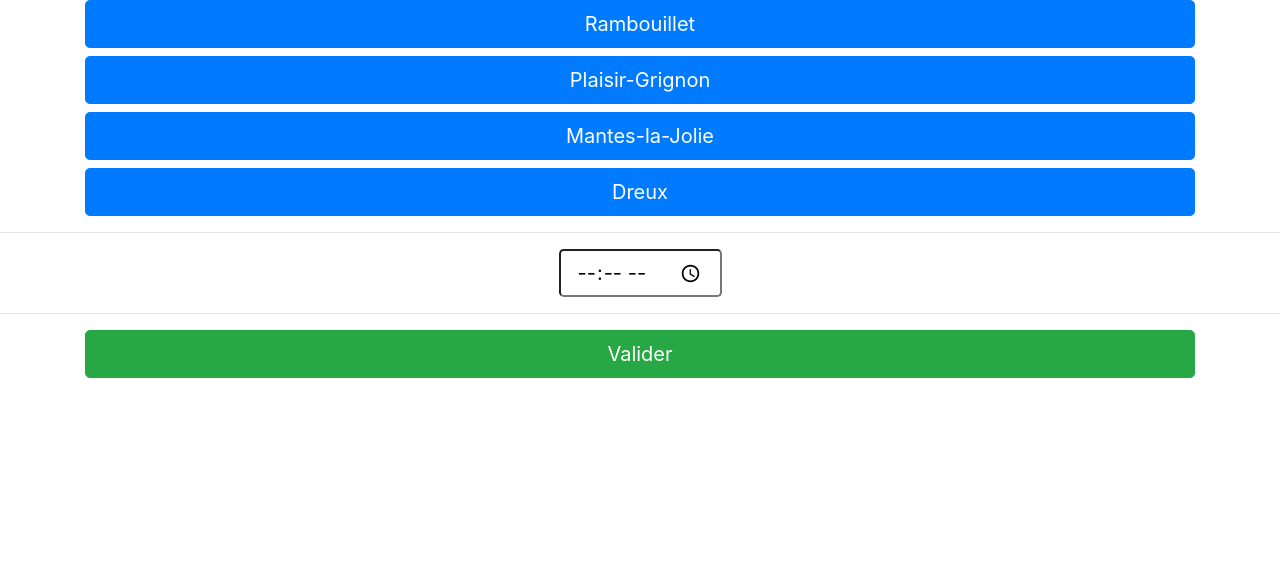
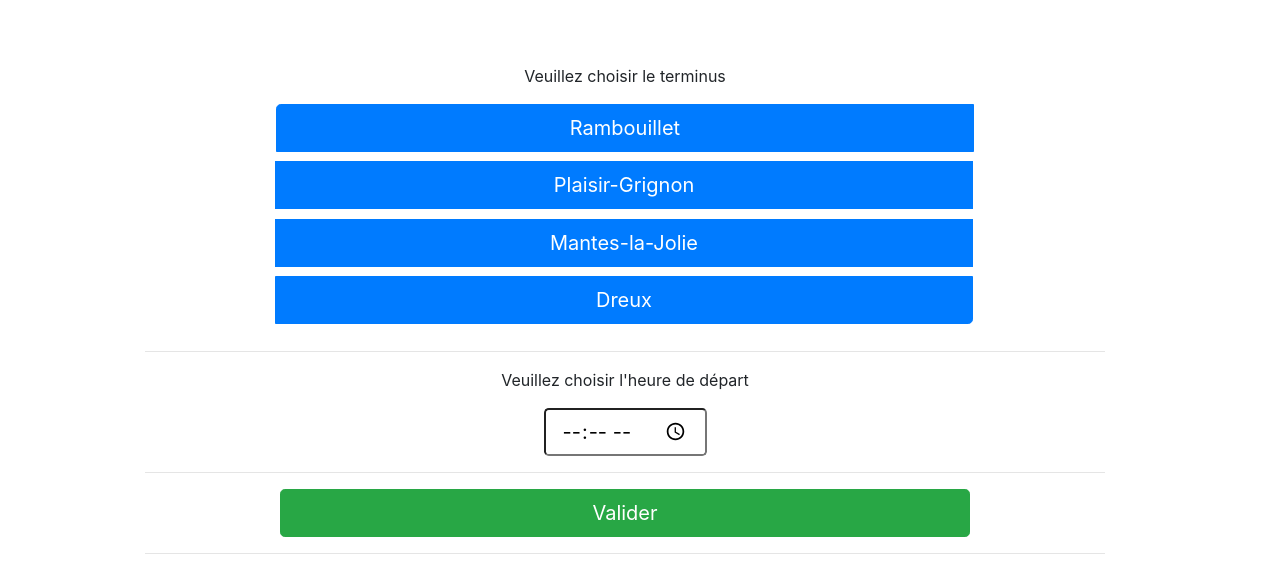
Before and after one commit to laviagicien/numTrain, an Angular app: page / in a window 1280 px wide. Shown: the top 576 px of the page. Built offline with nearby package versions, Linux system fonts and the light colour scheme.

Commit message:
change for radio button, failed to set the active class, goind to be next step

```diff
--- a/src/app/app.component.html
+++ b/src/app/app.component.html
@@ -1 +1,5 @@
-<app-destination-choice></app-destination-choice>
+<div class="row h-100 w-100">
+    <div class="w-75 mx-auto" style="margin-top:5%">
+        <app-destination-choice></app-destination-choice>
+    </div>
+</div>
--- a/src/app/destination-choice/destination-choice.component.html
+++ b/src/app/destination-choice/destination-choice.component.html
@@ -1,20 +1,33 @@
 <!-- choose a destination section -->
-<div class="container">
-  <button *ngFor="let dest of destList"
-          class="btn btn-primary btn-lg btn-block"
-          (click)="setDestination(dest.terminus, dest.id)">{{dest.terminus}}</button>
+<div class="container text-center">
+  <p>Veuillez choisir le terminus</p>
+  <div class="btn-group btn-group-toggle btn-group-vertical w-75 text-center" data-toggle="buttons">
+
+    <label *ngFor="let dest of destList; let i=index"
+           class="btn btn-primary btn-lg btn-block w-100"
+           style="margin-bottom: 1.5%">
+      <input type="radio"
+             name="options"
+             id="option{{i+1}}"
+             autocomplete="off"
+             (click)="setDestination(dest.terminus, dest.id)">{{dest.terminus}}
+    </label>
+  </div>
+
 </div>
 <hr>
 <!-- choose a time section, maybe in a different component later -->
 <div class="container text-center">
+  <p>Veuillez choisir l'heure de départ</p>
   <input type="time" name="hourOfDep" class="form-control-lg" [(ngModel)]="hourTmp" (change)="setHourOfDep()"><br>
 </div>
 <hr>
-<div class="container">
+<div class="container w-75">
   <button class="btn btn-success btn-lg btn-block"
           (click)="changeVisible()"
           (click)="setNumTrain()">Valider</button>
 </div>
-<div class="container text-center">
+<hr>
+<div class="container text-center w-75">
   <h1 [ngStyle]="{visibility : getVisible()}" >Train N° {{getNumTrain()}}</h1>
 </div>
--- a/src/app/destination-choice/destination-choice.component.ts
+++ b/src/app/destination-choice/destination-choice.component.ts
@@ -11,17 +11,27 @@ import { Train } from './train.model';
 
 export class DestinationChoiceComponent implements OnInit {
   trainDep :Train = new Train();
-  destList: Array<Destination> = [
+  destList :Array<Destination> = [
     new Destination('Rambouillet', '4'),
     new Destination('Plaisir-Grignon', '5'),
     new Destination('Mantes-la-Jolie', '6'),
     new Destination('Dreux', '8')];
-  hourTmp : String ="";
+  hourTmp :String ="";
   visible :String = "hidden"
+
   constructor() { }
 
   ngOnInit() {
   }
+
+  changeVisible(){
+    this.visible = "visible";
+  }
+
+  getVisible(){
+    return this.visible;
+  }
+
 
   setDestination(dest:String, terminus:String){
     this.trainDep.setDestination(dest);
@@ -31,14 +41,6 @@ export class DestinationChoiceComponent implements OnInit {
   setHourOfDep(){
     let time = this.hourTmp.split(":", 2);
     this.trainDep.setHour(Number(time[0]), Number(time[1]));
-  }
-
-  changeVisible(){
-    this.visible = "visible";
-  }
-
-  getVisible(){
-    return this.visible;
   }
 
   setNumTrain(){
--- a/src/index.html
+++ b/src/index.html
@@ -8,7 +8,7 @@
   <meta name="viewport" content="width=device-width, initial-scale=1">
   <link rel="icon" type="image/x-icon" href="favicon.ico">
 </head>
-<body>
+<body style="height:100%;">
   <app-root></app-root>
 </body>
 </html>
```
